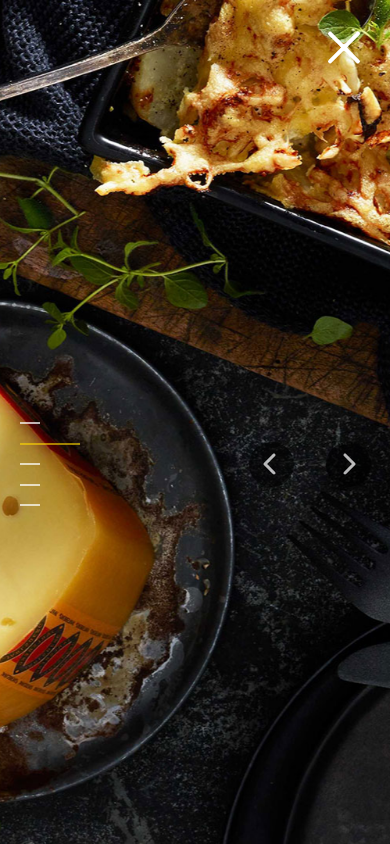
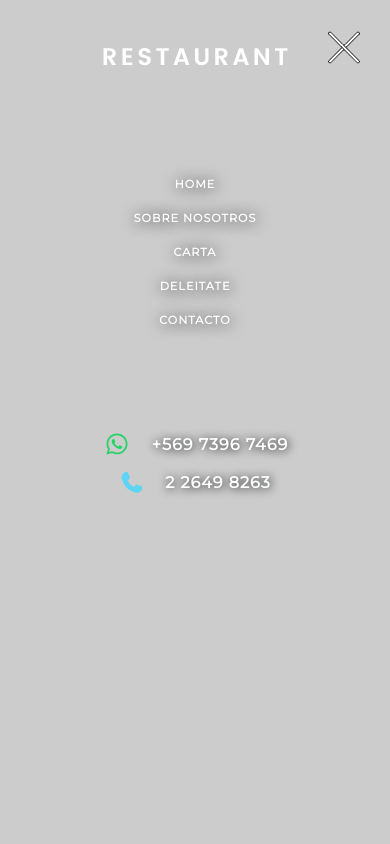
Before and after one commit to ceign/sushi-bar, a website: page app/index.html in a window 390 px wide. Both pictures are taken after a click on the element 345 px from the left and 49 px from the top of the page. Shown: the top 844 px of the page. Drawn offline with Linux system fonts and the light colour scheme; files that its build step writes are made by us from their sources.

Commit message:
Work in mobile nav menu

```diff
--- a/app/js/main.js
+++ b/app/js/main.js
@@ -180,6 +180,9 @@ $(document).ready(function() {3
 
   //Hamburguer menu
   $('.btn-menu-mob').click(function(){
-		$(this).toggleClass('open');
-	});
+    $(this).toggleClass('open');
+    $('header .container-nav').toggleClass('active');
+    $('header .btn-menu-mob').toggleClass('close');
+  });
+
 });
--- a/scss/main.scss
+++ b/scss/main.scss
@@ -2042,16 +2042,27 @@ footer {
 //Hidden desktop menu en vistas mobile < 1024
 @media (max-width: 1023.98px) {
   header {
+    height: 100%;
+    transition: .5s all ease-in-out;
+    pointer-events: none;
+
     .btn-menu-mob {
       width: 50px;
       height: 35px;
-      position: relative;
+      position: fixed;
       margin-top: 2rem;
       margin-left: calc(100% - 70px);
       cursor: pointer;
+      pointer-events: all;
       transition: .3s all ease-in-out;
+      z-index: 3;
+      opacity: 1;
+      &.close {
+        opacity: 1;
+      }
 
       span {
+        border: 1px solid $negro;
         background: $blanco;
         position: absolute;
         display: block;
@@ -2064,11 +2075,13 @@ footer {
         &:nth-child(even){
           left: 50%;
           border-radius: 0 9px 9px 0;
+          border-left: unset;
         }
 
         &:nth-child(odd){
           left: 0;
           border-radius: 9px 0 0 9px;
+          border-right: unset;
         }
 
         &:nth-child(1), &:nth-child(2) {
@@ -2122,9 +2135,73 @@ footer {
         top: 20px;
       }
     }
+
     .container-nav {
+      pointer-events: none;
       opacity: 0;
+      z-index: 0;
+      flex-direction: column;
+      align-items: center;
+      position: absolute;
+      top: 0;
+      padding: 0;
+      height: 100%;
       visibility: hidden;
+      &.active {
+        opacity: 1;
+        pointer-events: all;
+        background-color: #ccc;
+        visibility: visible;
+        position: fixed;
+      }
+      .logo-box {
+        width: 100%;
+        height: auto;
+        justify-content: center;
+        padding: 3rem 0;
+        a {
+          img {
+
+          }
+        }
+      }
+
+      .nav-box {
+        width: 100%;
+        height: auto;
+        padding: 3rem 0;
+        ul {
+          flex-direction: column;
+          height: auto;
+          li {
+            margin: 8px;
+            a {
+              span {
+
+              }
+            }
+          }
+        }
+      }
+
+      .contacto-box {
+        width: 100%;
+        height: auto;
+        padding: 3rem 0;
+
+        .wssp-box {
+          text-align: center;
+        }
+        .fono-box {
+          text-align: center;
+        }
+      }
+    }
+  }
+
+  main.bg-slider {
+    .chevrones {
+     z-index: 1;
     }
   }
 }
```
Also changed, not shown: app/css/main.css, app/js/dist/main.js.
